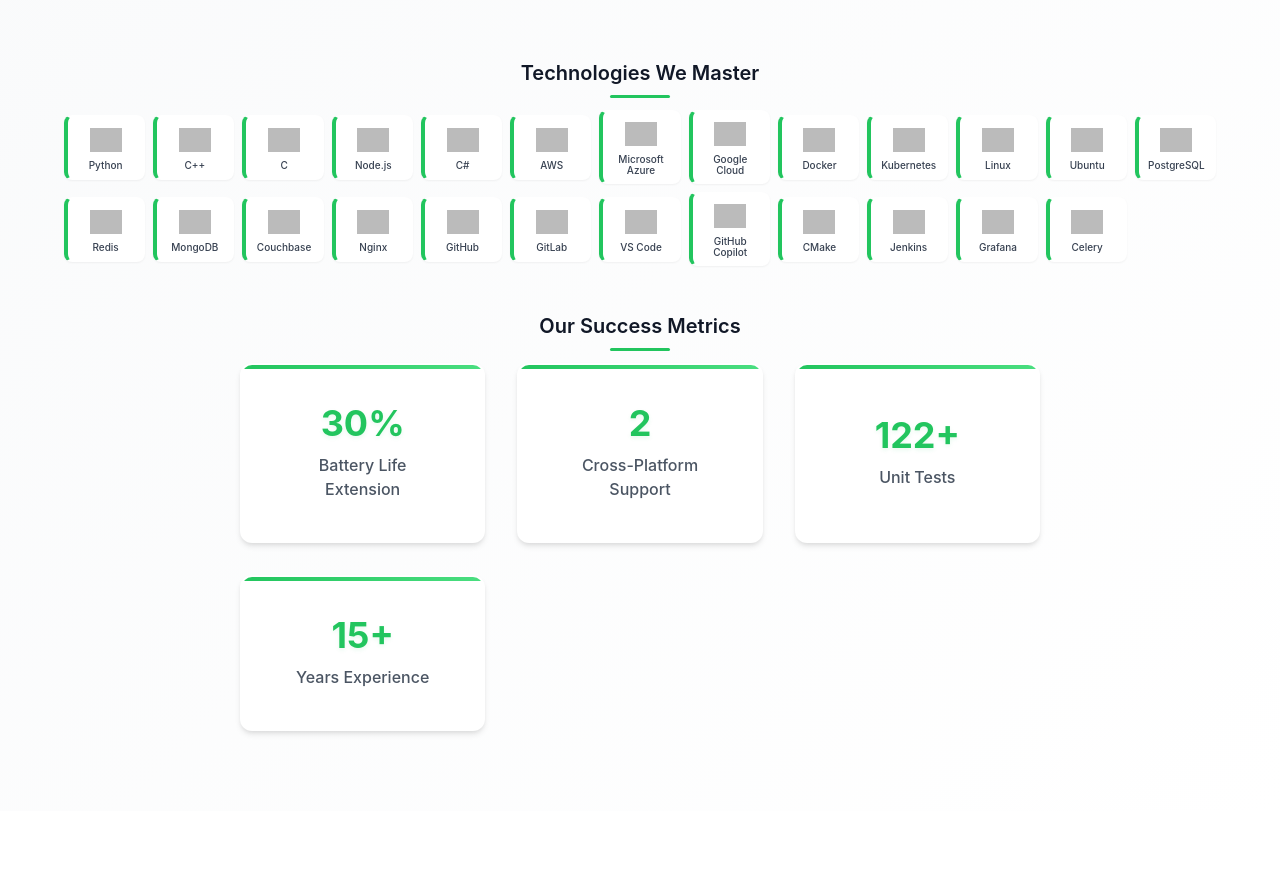
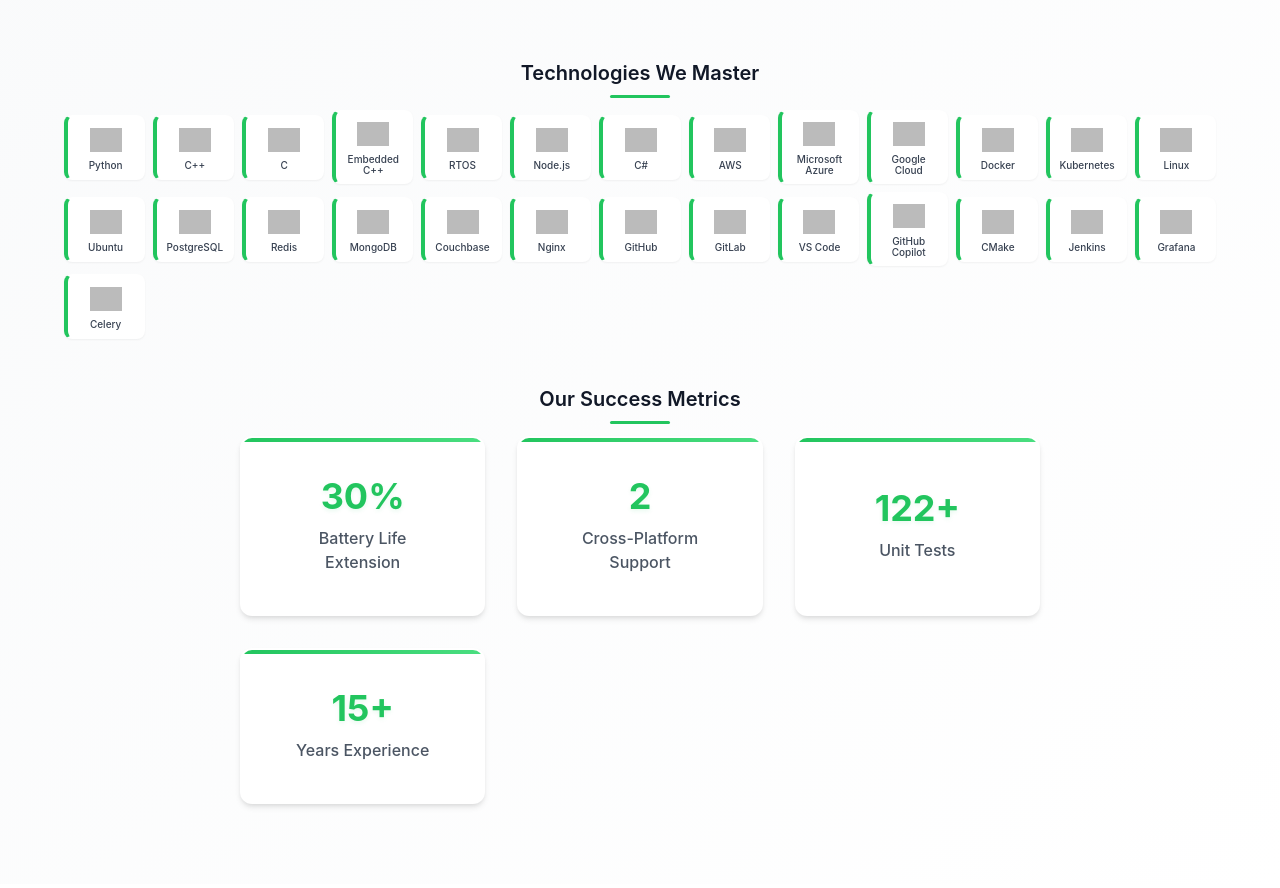
Before and after one commit to abkulakli/ddosoft.com, a plain HTML site: page index.html in a window 1280 px wide. Shown: the part 3989-4877 px from the top of the page. Drawn offline with Linux system fonts and the light colour scheme; grey boxes are pictures that could not be loaded.

Commit message:
feat: Add Embedded C++ and RTOS logos to the logo grid

```diff
--- a/index.html
+++ b/index.html
@@ -410,6 +410,14 @@
                         <div class="logo-item">
                             <img src="https://cdn.jsdelivr.net/gh/devicons/devicon/icons/c/c-original.svg" alt="C" class="logo-item__image">
                             <span class="logo-item__label">C</span>
+                        </div>
+                        <div class="logo-item">
+                            <img src="https://cdn.jsdelivr.net/gh/devicons/devicon/icons/cplusplus/cplusplus-plain.svg" alt="Embedded C++" class="logo-item__image">
+                            <span class="logo-item__label">Embedded C++</span>
+                        </div>
+                        <div class="logo-item">
+                            <img src="https://img.icons8.com/ios-filled/50/000000/processor.png" alt="RTOS" class="logo-item__image">
+                            <span class="logo-item__label">RTOS</span>
                         </div>
                         <div class="logo-item">
                             <img src="https://cdn.jsdelivr.net/gh/devicons/devicon/icons/nodejs/nodejs-original.svg" alt="Node.js" class="logo-item__image">
```
